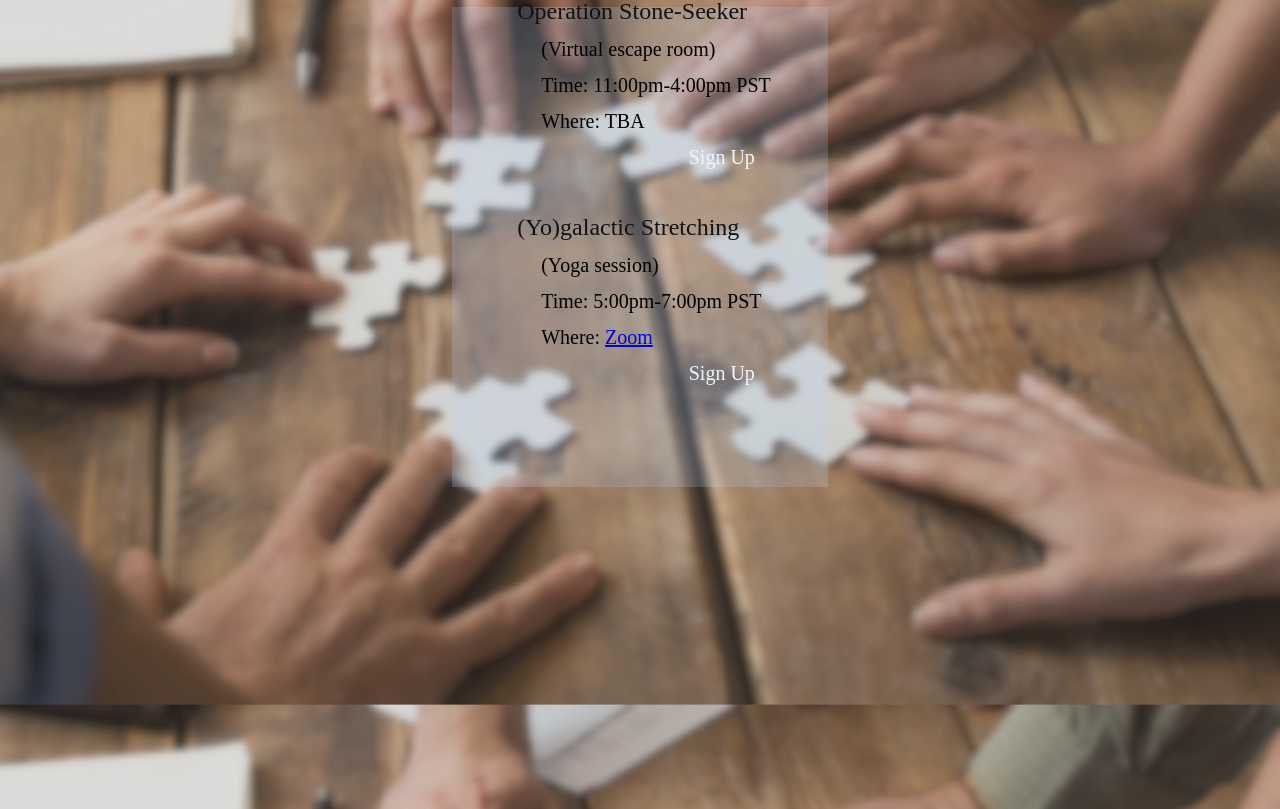
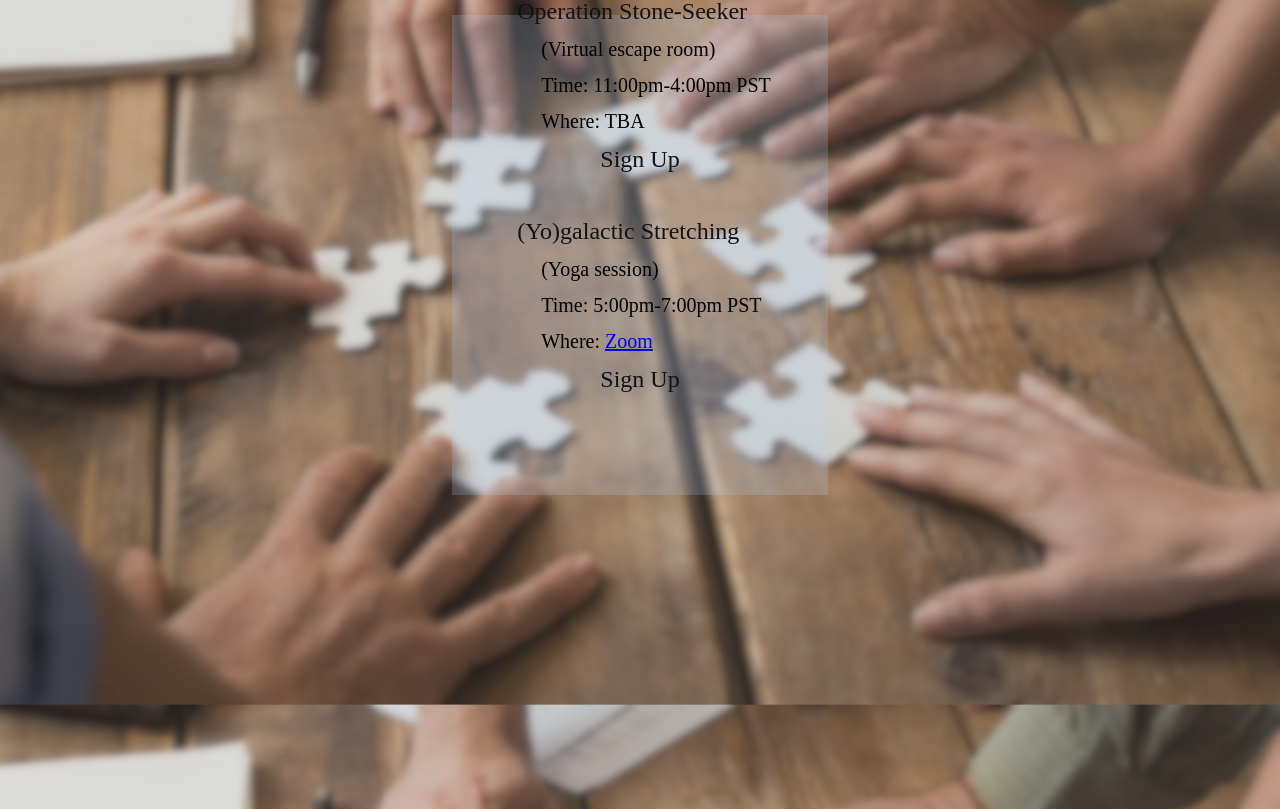
Before and after one commit to derickdr/ubcsciweek2020, a React (Create React App) app: page / in a window 1280 px wide. Shown: the part 1991-2800 px from the top of the page. Built offline with nearby package versions, Linux system fonts and the light colour scheme.

Commit message:
capitalization

```diff
--- a/src/components/ScheduleOverviewSection.js
+++ b/src/components/ScheduleOverviewSection.js
@@ -177,7 +177,7 @@ class ScheduleOverviewSection extends Component {
                         </div>
                         <div class='day-content'>
                             <h1 class='event-name'>Serving Up Justice with Inga Lam</h1>
-                            <h2 class='event-details'>(cooking session)</h2>
+                            <h2 class='event-details'>(Cooking session)</h2>
                             <h2 class='event-details'>Time: TBA</h2>
                             <h2 class='event-details'>Where: <a href='https://zoom.us/j/93135322512'>Zoom</a></h2>
                             <div class='event-action-row'>
--- a/src/styles/App.scss
+++ b/src/styles/App.scss
@@ -410,7 +410,7 @@ $color8: #10213a;
 
 .event-action-row {
     @extend .row;
-    justify-content: flex-end;
+    justify-content: center;
 }
 
 .event-action-column {
@@ -429,8 +429,8 @@ $color8: #10213a;
 }
 
 .event-action-button-text {
-    font-size: 1.25rem;
-    color: $color6;
+    font-size: 1.5rem;
+    color: $color7;
 }
 
 .panel3 {
```
Also changed, not shown: 1 other file (tests, documents, lock files or other folders).
